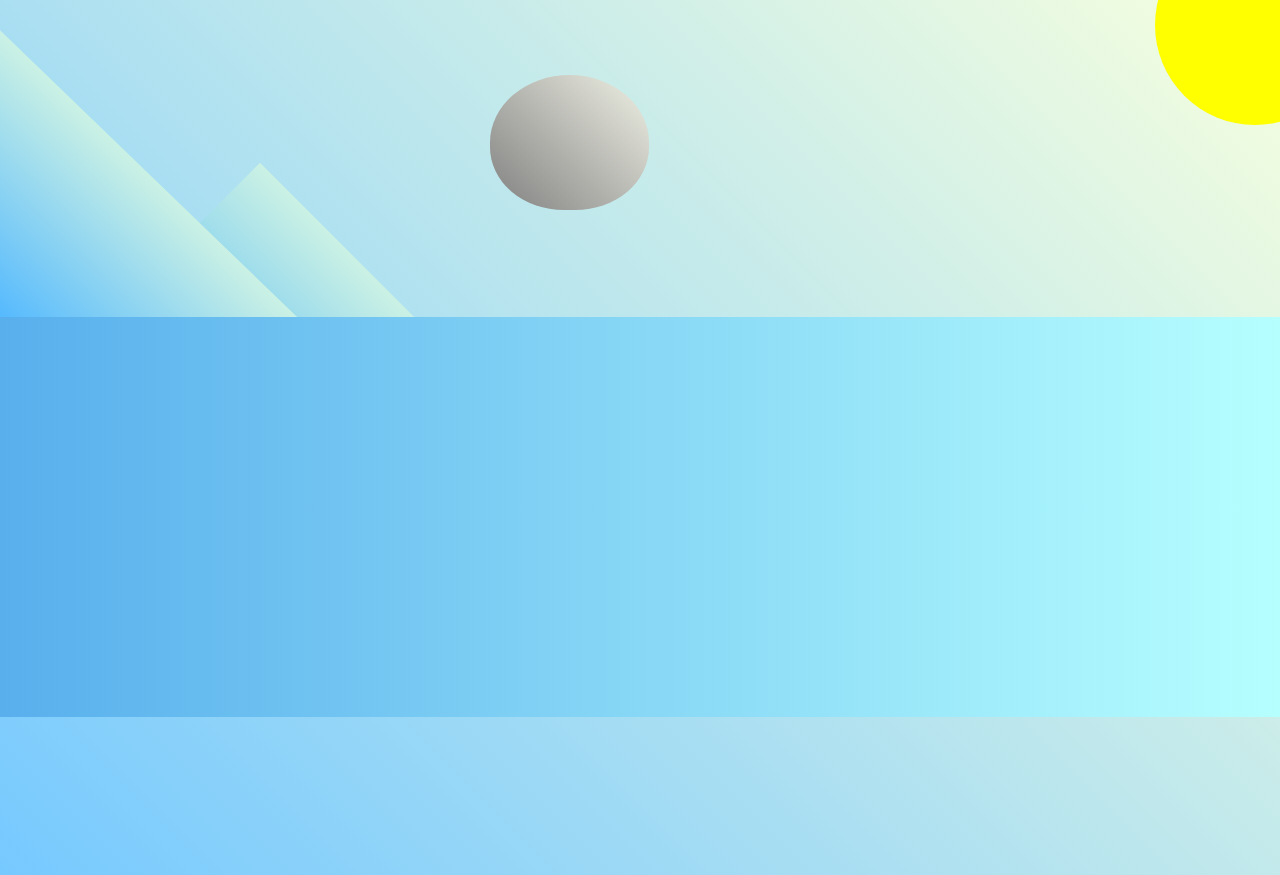
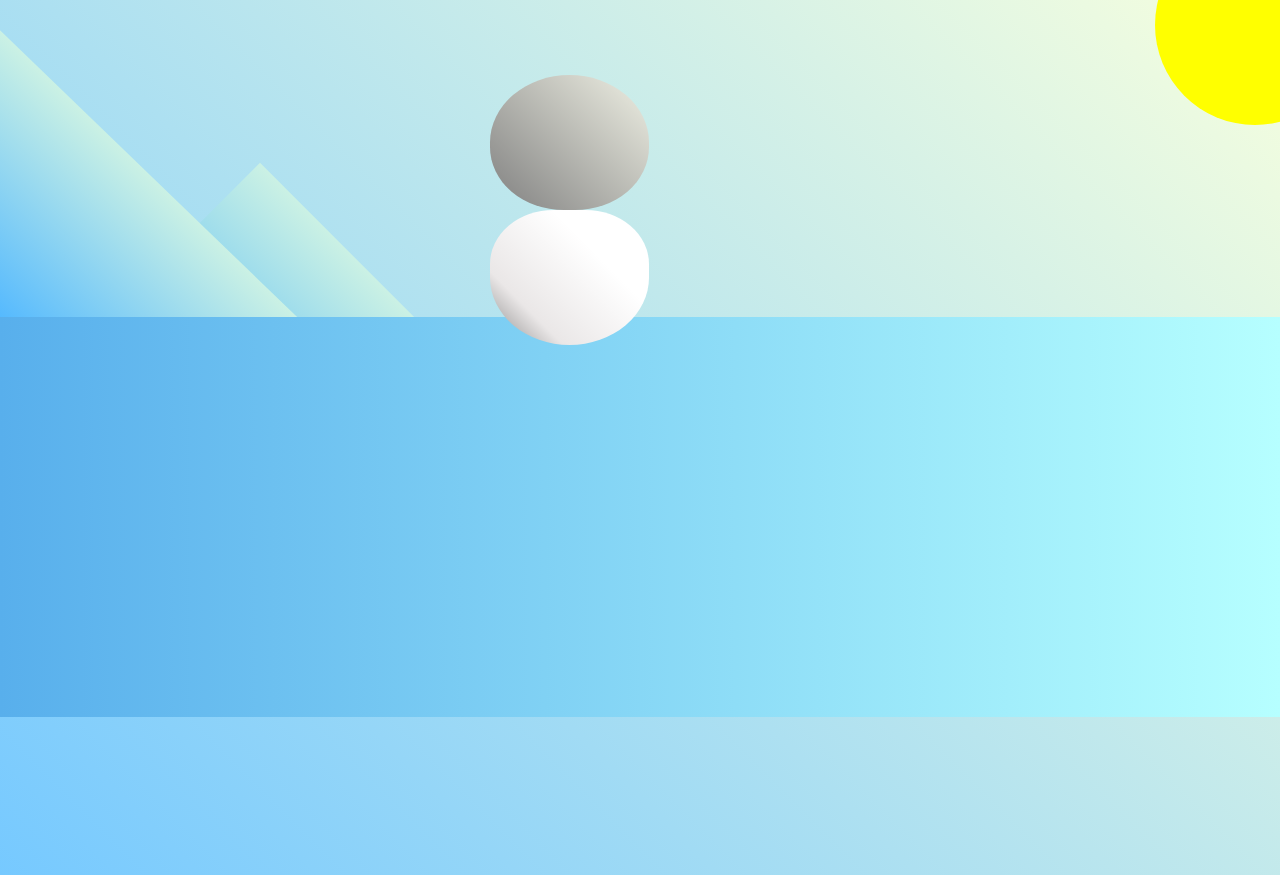
Before and after one commit to Kavvannah/happy-penguin, a plain HTML site: page index.html in a window 1280 px wide. Shown: the top 875 px of the page. Drawn offline with Linux system fonts and the light colour scheme.

Commit message:
:art:styled penguin body

```diff
--- a/css/styles.css
+++ b/css/styles.css
@@ -25,7 +25,9 @@ body {
     width: 300px;
     height: 300px;
     margin-top: 100px;
-    background: linear-gradient( rgb(203, 241, 228), rgb(80, 183, 255));
+    background: linear-gradient(
+        rgb(203, 241, 228),
+        rgb(80, 183, 255));
     position: absolute;
     transform: skew(0deg, 44deg);
     z-index: 2;
@@ -33,7 +35,9 @@ body {
 .back-mountain {
     width: 300px;
     height: 300px;
-    background: linear-gradient(rgb(203, 241, 228), rgb(47, 170, 255));
+    background: linear-gradient(
+        rgb(203, 241, 228),
+        rgb(47, 170, 255));
     position: absolute; /*wont take up space*/
     transform: rotate(45deg);
     left: 110px;
@@ -49,13 +53,25 @@ body {
 .penguin-head {
     width: 50%;
     height: 45%;
-    background: linear-gradient(45deg, rgb(128, 128, 128), rgb(239, 240, 228));
+    background: linear-gradient(45deg,
+    rgb(128, 128, 128),
+    rgb(239, 240, 228));
     border-radius: 70% 70% 65% 65%;
 }
 .penguin-head {
     width: 53%;
     height: 45%;
     background: linear-gradient();
+}
+.penguin-body {
+    width: 53%;
+    height: 45%;
+    background: linear-gradient(
+        45deg,
+        rgb(134, 133, 133) 0%,
+        rgb(234, 231, 231) 25%,
+        rgb(255, 255, 255) 67%);
+    border-radius: 80% 80% 100% 100%;
 }
 .ground {
     width:  100vw;
```
